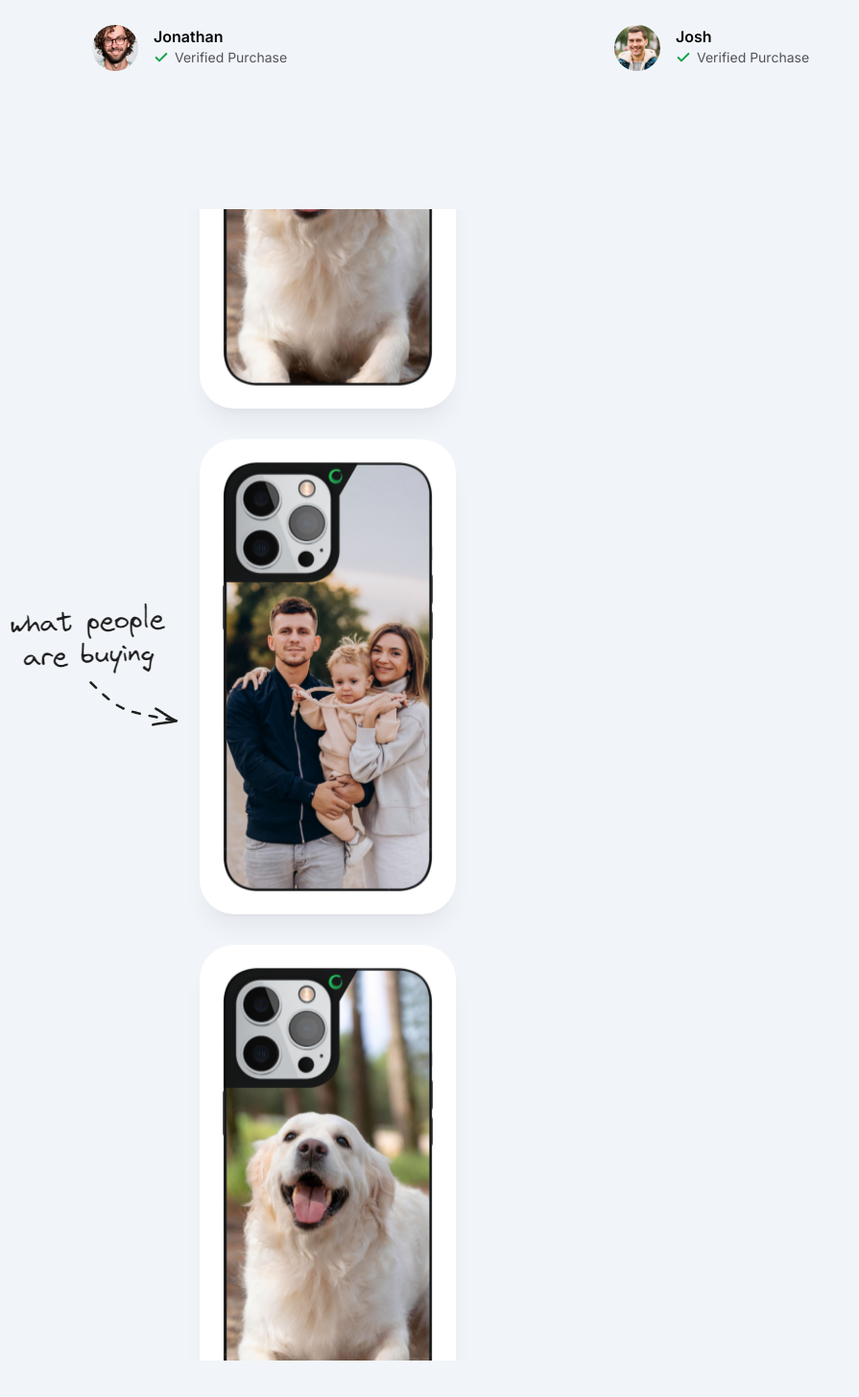
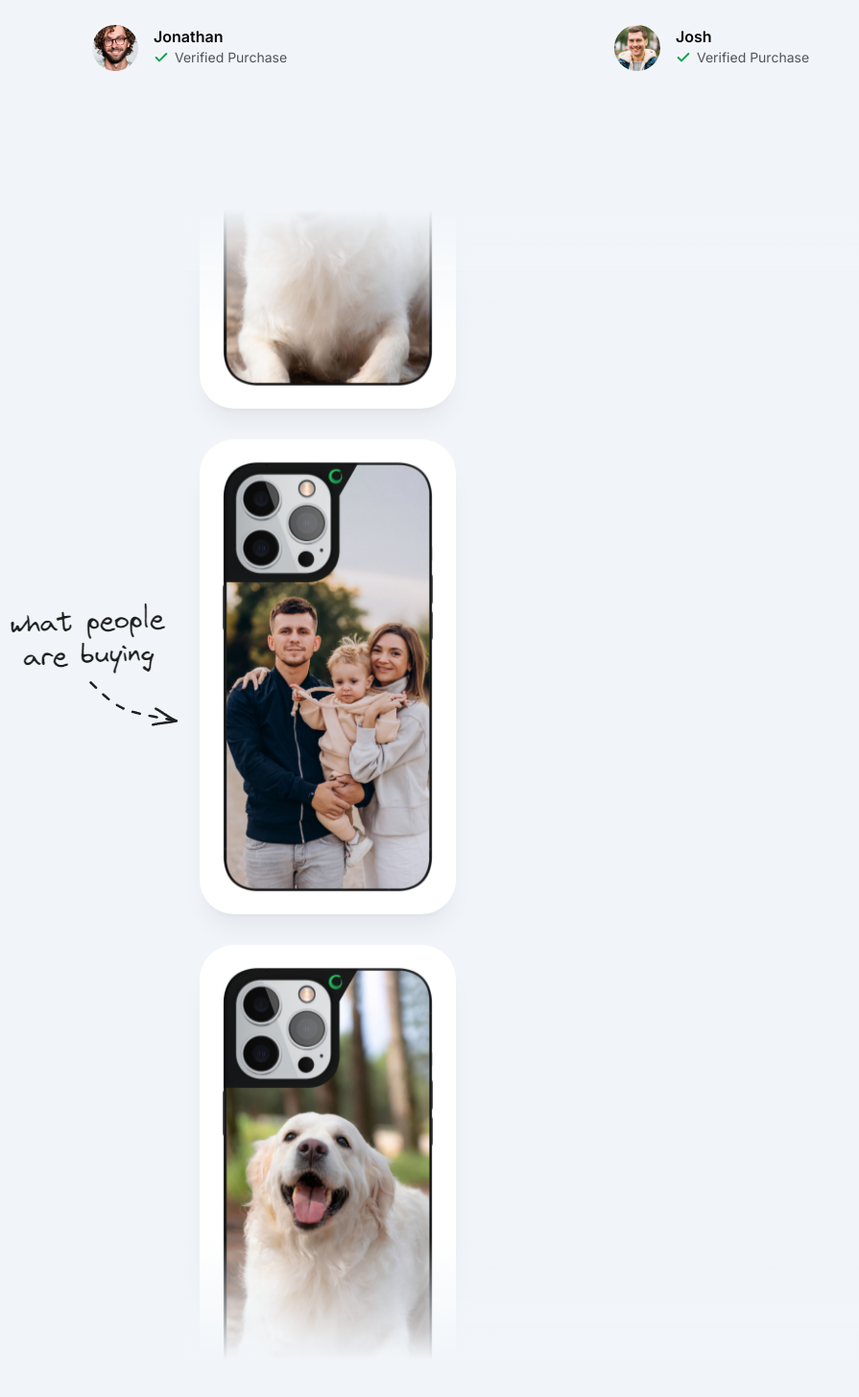
Before and after one commit to vishaal-d/casecobra-dev, a Next.js app: page / in a window 1280 px wide. Shown: the part 1586-3042 px from the top of the page at 96% size, without its empty margins (0-895 px from the left). Built offline with nearby package versions, Linux system fonts and the light colour scheme; no server answers.

Commit message:
Added Gradient to Animation

```diff
--- a/src/components/Reviews.tsx
+++ b/src/components/Reviews.tsx
@@ -124,7 +124,10 @@
         msPerPixel={10}/>
     </>
     ) : null}
-    </div>)
+    <div className="pointer-events-none absolute inset-x-0 top-0 h-32 bg-gradient-to-b from-slate-100" />
+    <div className="pointer-events-none absolute inset-x-0 bottom-0 h-32 bg-gradient-to-t from-slate-100" />
+    </div>
+    )
 }
 
 export function Reviews() {
```
